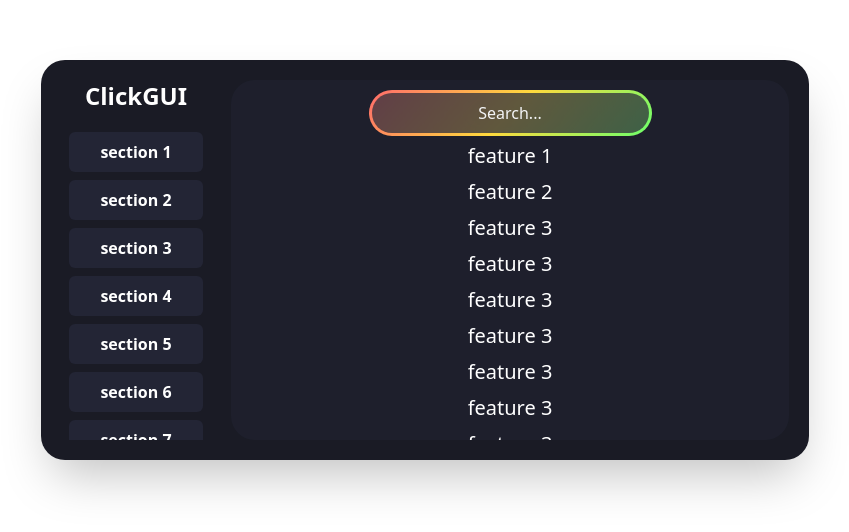
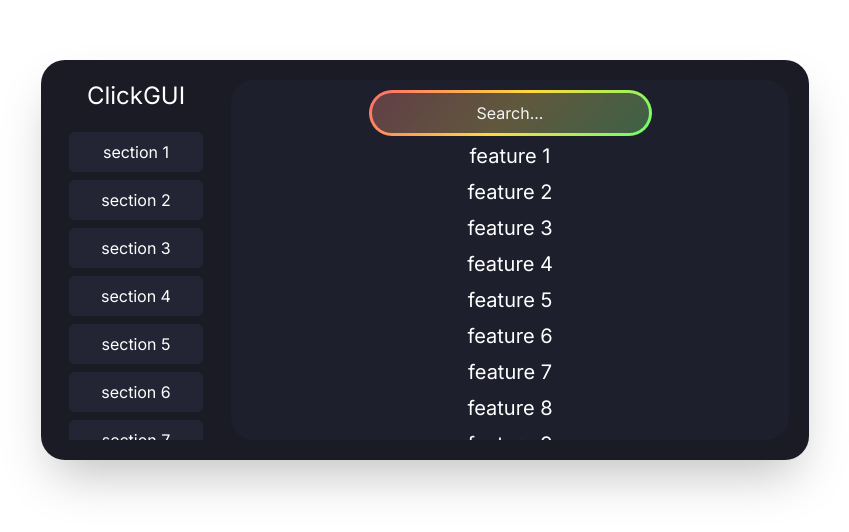
Before and after one commit to aesthetic0001/json-clickgui, a React (Create React App) app: page / in a window 1280 px wide. Shown: the part 140-672 px from the top of the page, without its empty margins (215-1064 px from the left). Built offline with nearby package versions, Linux system fonts and the light colour scheme.

Commit message:
use Inter

```diff
--- a/package.json
+++ b/package.json
@@ -3,6 +3,7 @@
   "version": "0.1.0",
   "private": true,
   "dependencies": {
+    "@fontsource/inter": "^5.0.18",
     "@testing-library/jest-dom": "^5.17.0",
     "@testing-library/react": "^13.4.0",
     "@testing-library/user-event": "^13.5.0",
--- a/src/App.jsx
+++ b/src/App.jsx
@@ -1,8 +1,12 @@
 import ClickGUI from "./components/ClickGUI";
+import '@fontsource/inter'; // Defaults to weight 400
+import '@fontsource/inter/500.css'; // Weight 500
+import '@fontsource/inter/600.css'; // Weight 600
+import '@fontsource/inter/700.css'; // Weight 700
 
 export default function App() {
   return (
-    <div className="flex items-center justify-center w-dvw h-dvh">
+    <div className="flex items-center justify-center w-dvw h-dvh font-inter">
       <ClickGUI title="ClickGUI" />
     </div>
   );
--- a/src/components/ClickGUI.jsx
+++ b/src/components/ClickGUI.jsx
@@ -13,10 +13,10 @@ export default function ClickGUI({ title }) {
       >
         <div className="flex flex-row gap-x-5 h-full items-center">
           <div className="flex flex-col gap-y-3 h-full w-full max-w-[150px]">
-            <h1 className="justify-self-center self-center text-2xl font-bold">
+            <h1 className="justify-self-center self-center text-2xl">
               {title}
             </h1>
-            <div className="flex flex-col items-center gap-y-2 overflow-y-scroll h-full p-2">
+            <div className="flex flex-col items-center gap-y-2 overflow-y-scroll h-full p-2 no-scrollbar">
               {/* todo: put icon next to each section */}
               {
                 Array.from(Array(10).keys()).map((i) => {
@@ -35,18 +35,12 @@ export default function ClickGUI({ title }) {
                     placeholder="Search..."
                 />
               </div>
-              <div className="flex flex-col gap-y-2 items-center overflow-y-scroll">
-                <h1 className="text-xl">feature 1</h1>
-                <h1 className="text-xl">feature 2</h1>
-                <h1 className="text-xl">feature 3</h1>
-                <h1 className="text-xl">feature 3</h1>
-                <h1 className="text-xl">feature 3</h1>
-                <h1 className="text-xl">feature 3</h1>
-                <h1 className="text-xl">feature 3</h1>
-                <h1 className="text-xl">feature 3</h1>
-                <h1 className="text-xl">feature 3</h1>
-                <h1 className="text-xl">feature 3</h1>
-                <h1 className="text-xl">feature 3</h1>
+              <div className="flex flex-col gap-y-2 items-center overflow-y-scroll no-scrollbar">
+                {
+                  Array.from(Array(10).keys()).map((i) => {
+                    return <h1 className="text-xl">{`feature ${i + 1}`}</h1>
+                  })
+                }
               </div>
             </div>
           </div>
--- a/src/components/sectionHeader.jsx
+++ b/src/components/sectionHeader.jsx
@@ -7,8 +7,8 @@ export default function SectionHeader({title}) {
     return (
         <button className={
             clsx(
-                "font-semibold select-none rounded-md w-full p-2 transition-all ease-in-out",
-                active ? "bg-violet-400 shadow-purple-glow" : "bg-content-bg hover:bg-gray-700"
+                "select-none rounded-md w-full p-2 transition-all ease-in-out",
+                active ? "font-semibold bg-violet-400 shadow-purple-glow" : "bg-content-bg hover:bg-gray-700"
             )
         }
             // on focus, set active to true
--- a/src/index.css
+++ b/src/index.css
@@ -1,3 +1,17 @@
+@import url('https://fonts.googleapis.com/css2?family=Inter:wght@400;500;600;700&display=swap');
+
 @tailwind base;
 @tailwind components;
 @tailwind utilities;
+
+@layer utilities {
+    /* Chrome, Safari and Opera */
+    .no-scrollbar::-webkit-scrollbar {
+        display: none;
+    }
+
+    .no-scrollbar {
+        -ms-overflow-style: none; /* IE and Edge */
+        scrollbar-width: none; /* Firefox */
+    }
+}
--- a/tailwind.config.js
+++ b/tailwind.config.js
@@ -3,6 +3,9 @@ module.exports = {
     content: ["./src/**/*.{js,jsx,ts,tsx}"],
     theme: {
         extend: {
+            fontFamily: {
+                inter: ['Inter', 'sans-serif'],
+            },
             colors: {
                 'sidebar-bg': '#1A1B25', // Background color of the sidebar
                 'content-bg': '#232535', // Background color of the main content
```
Also changed, not shown: 1 other file (tests, documents, lock files or other folders).
